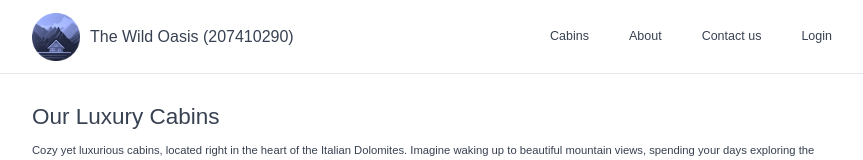
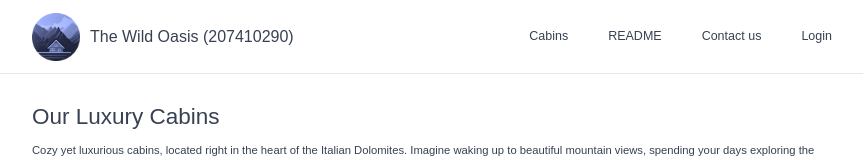
Before and after one commit to Sky00l/1122-2N-tasksVercel-90, a React (Vite) app: page / in a window 1280 px wide. Shown: the top 160 px of the page, without its empty margins (208-1071 px from the left). Built offline with nearby package versions, Linux system fonts and the light colour scheme; a web font is replaced by a local one.

Commit message:
update README Tto navbar

```diff
--- a/src/pages/open/pages/LandingStatic_xx.jsx
+++ b/src/pages/open/pages/LandingStatic_xx.jsx
@@ -24,9 +24,9 @@ const LandingStatic_xx = () => {
                   <li>
                     <Link
                       className='hover:text-accent-400 transition-colors'
-                      to='/about'
+                      to='/about-pdf'
                     >
-                      About
+                      README
                     </Link>
                   </li>
                   <li>
--- a/src/pages/open/pages/Langing_xx.jsx
+++ b/src/pages/open/pages/Langing_xx.jsx
@@ -32,7 +32,7 @@ const Landing_xx = () => {
                       className='hover:text-accent-400 transition-colors'
                       to='/about-pdf'
                     >
-                      About
+                      README
                     </Link>
                   </li>
                   <li>
```
